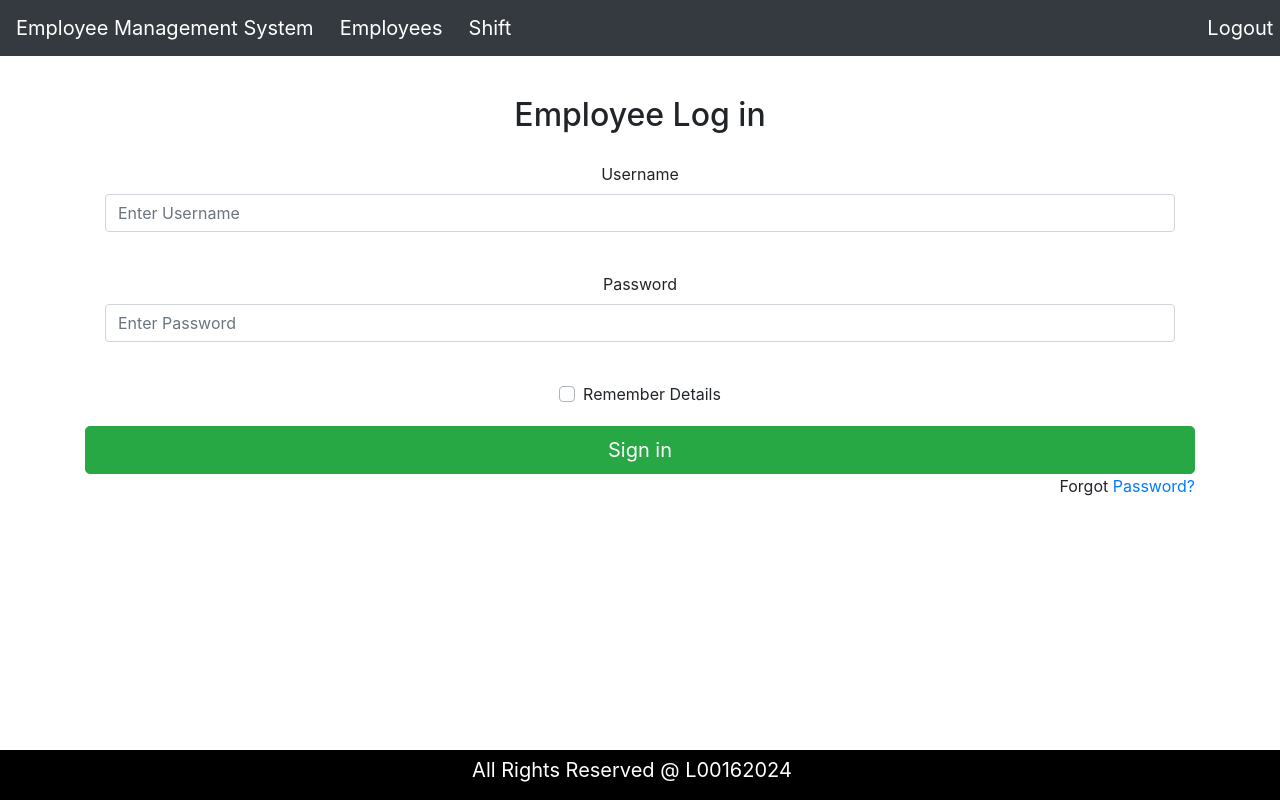
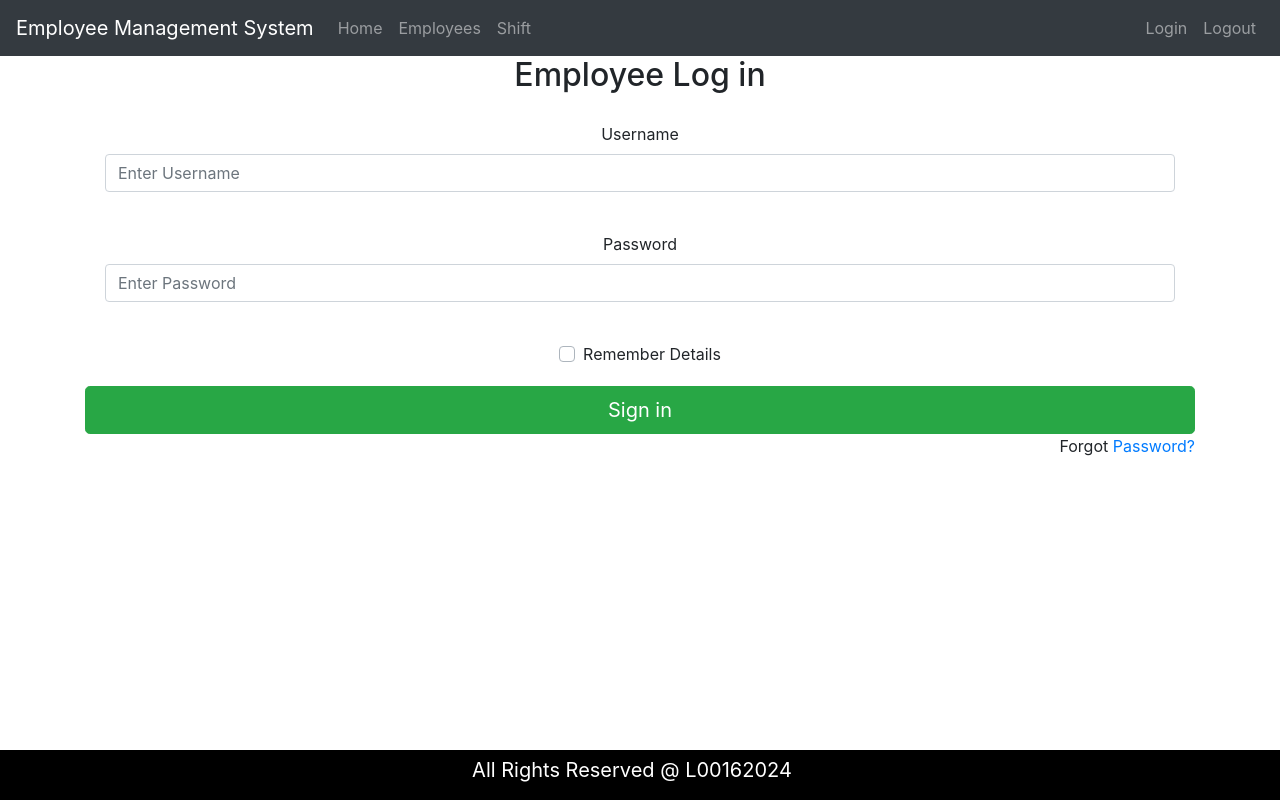
Before and after one commit to WayneRobbo/React-EMS_app, a React (Create React App) app in the folder react-frontend-ems/: page / in a window 1280 px wide. Built offline with nearby package versions, Linux system fonts and the light colour scheme.

Commit message:
addition of logout page and updated navigation bar

```diff
--- a/react-frontend-ems/src/App.js
+++ b/react-frontend-ems/src/App.js
@@ -12,6 +12,7 @@ import EmsApp from './components/EmsApp/EmsApp';
 import LoginComponent from './components/LoginComponent';
 import WelcomeComponent from './components/WelcomeComponent';
 import ErrorComponent from './components/ErrorComponent';
+import LogoutComponent from './components/LogoutComponent';
 
 
 class App extends Component {
@@ -28,10 +29,12 @@ class App extends Component {
                   <Route path ="/welcome/:name" component={WelcomeComponent}></Route>
 
                   <Route path="/employees" component = {ListEmployeeComponent}></Route>
+                  <Route path="/logout" component = {LogoutComponent}></Route>
 
                   {/* step 1 */}
                   <Route path="/add-employee/:id" component = {CreateEmployeeComponent}></Route>
                   <Route path="/review-employee/:id" component = {ReviewEmployeeComponent}></Route>
+
                   <Route component={ErrorComponent}></Route>
                   {/* <Route path="/update-employee/:id" component = {UpdateEmployeeComponent}></Route> */}
                 </Switch>
--- a/react-frontend-ems/src/components/HeaderComponent.jsx
+++ b/react-frontend-ems/src/components/HeaderComponent.jsx
@@ -1,20 +1,42 @@
 import React, { Component } from 'react';
+import {BrowserRouter as Router, Route, Switch, Link} from 'react-router-dom';
 
 class HeaderComponent extends Component {
     render() {
         return (
             <div>
                 <header>
-                    <nav style = {{marginBottom: "40px"}}className="navbar navbar-expand-md navbar-dark bg-dark">
-                        <div className="navbar-brand">Employee Management System</div>
-                        <div style = {{marginLeft: "10px"}} className="navbar-brand">Employees</div>
-                        <div style = {{marginLeft: "10px"}} className="navbar-brand">Shift</div>
-                        <div style = {{marginLeft: "680px"}} className="navbar-brand">Logout</div>
-                    </nav>
+                         <nav className="navbar navbar-expand-md navbar-dark bg-dark">
+                            <div><a href="" className="navbar-brand">Employee Management System</a></div>
+                             <ul className="navbar-nav">
+                                 <li><Link className="nav-link" to="/welcome/in28minutes">Home</Link></li>
+                                 <li><Link className="nav-link" to="/employees">Employees</Link></li>
+                                 <li><Link className="nav-link" to="/todos">Shift</Link></li>
+                             </ul>
+                             <ul className="navbar-nav navbar-collapse justify-content-end">
+                                 <li><Link className="nav-link" to="/login">Login</Link></li>
+                                 <li><Link className="nav-link" to="/logout">Logout</Link></li>
+                             </ul>
+                         </nav>
                 </header>
             </div>
         );
     }
 }
 
+
+// <header>
+// <nav className="navbar navbar-expand-md navbar-dark bg-dark">
+//     <div><a href="http://www.in28minutes.com" className="navbar-brand">in28Minutes</a></div>
+//     <ul className="navbar-nav">
+//         <li><Link className="nav-link" to="/welcome/in28minutes">Home</Link></li>
+//         <li><Link className="nav-link" to="/todos">Todos</Link></li>
+//     </ul>
+//     <ul className="navbar-nav navbar-collapse justify-content-end">
+//         <li><Link className="nav-link" to="/login">Login</Link></li>
+//         <li><Link className="nav-link" to="/logout">Logout</Link></li>
+//     </ul>
+// </nav>
+// </header>
+
 export default HeaderComponent;
--- /dev/null
+++ b/react-frontend-ems/src/components/LogoutComponent.jsx
@@ -0,0 +1,17 @@
+import React, { Component } from 'react';
+
+class LogoutComponent extends Component{
+
+    constructor(props){
+        super(props)
+
+        this.state = {
+        }
+    }
+    render(){
+        return <h1>
+            test logout
+        </h1>
+    }
+}
+export default LogoutComponent;
--- a/react-frontend-ems/src/components/WelcomeComponent.jsx
+++ b/react-frontend-ems/src/components/WelcomeComponent.jsx
@@ -1,26 +1,18 @@
 import { Component } from "react";
 import {BrowserRouter as Router, Route, Switch, Link} from 'react-router-dom';
-import App from "../App";
-
-import ListEmployeeComponent from "./ListEmployeeComponent";
 
 class WelcomeComponent extends Component{
 
     homePage(){
-         console.log("test print");
          this.props.history.push('/employees');
     }
 
 
     render(){
-        return <div>Welcome {this.props.match.params.name} to EMS application.
-        <button className = "btn btn-success" onClick={() => { this.homePage() }} style = {{marginLeft: "185px"}}>Proceed</button>
-
-        {/* Click link to proceed to Main Page <Link to={this.props.history.push(`/employees`)}>Here</Link> */}
-            {/* <button className = "btn btn-success" onClick={() => { this.homePage() }} style = {{marginLeft: "185px"}}>Proceed</button> */}
-            {/* <button onClick={() => this.homePage()} className ="btn btn-success">Update</button> */}
-        </div>
-   }
+        return <h2>Welcome {this.props.match.params.name} to EMS application. Click proceed button to Main Page
+                    <button className = "btn btn-success" onClick={() => { this.homePage() }} style = {{marginLeft: "10px"}}>Proceed</button>
+                </h2>
+    }
 
 }
 
```
